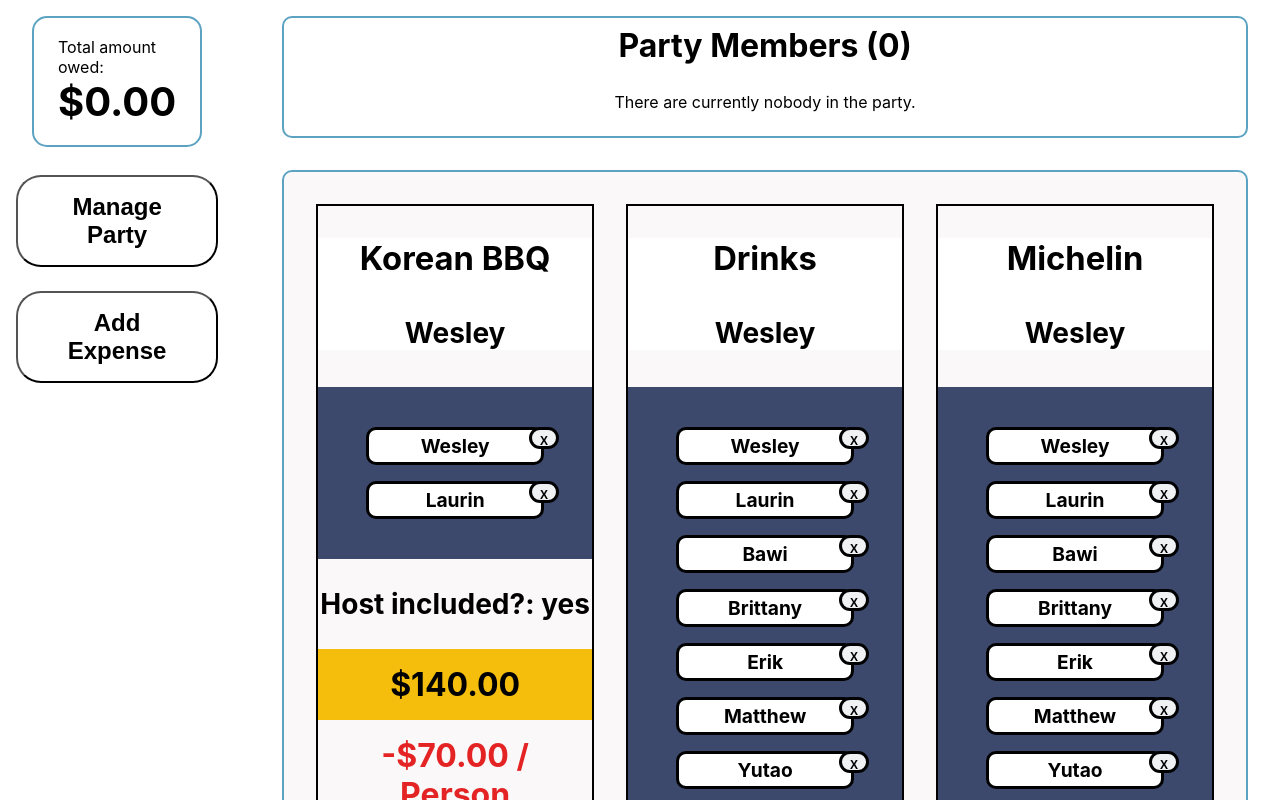
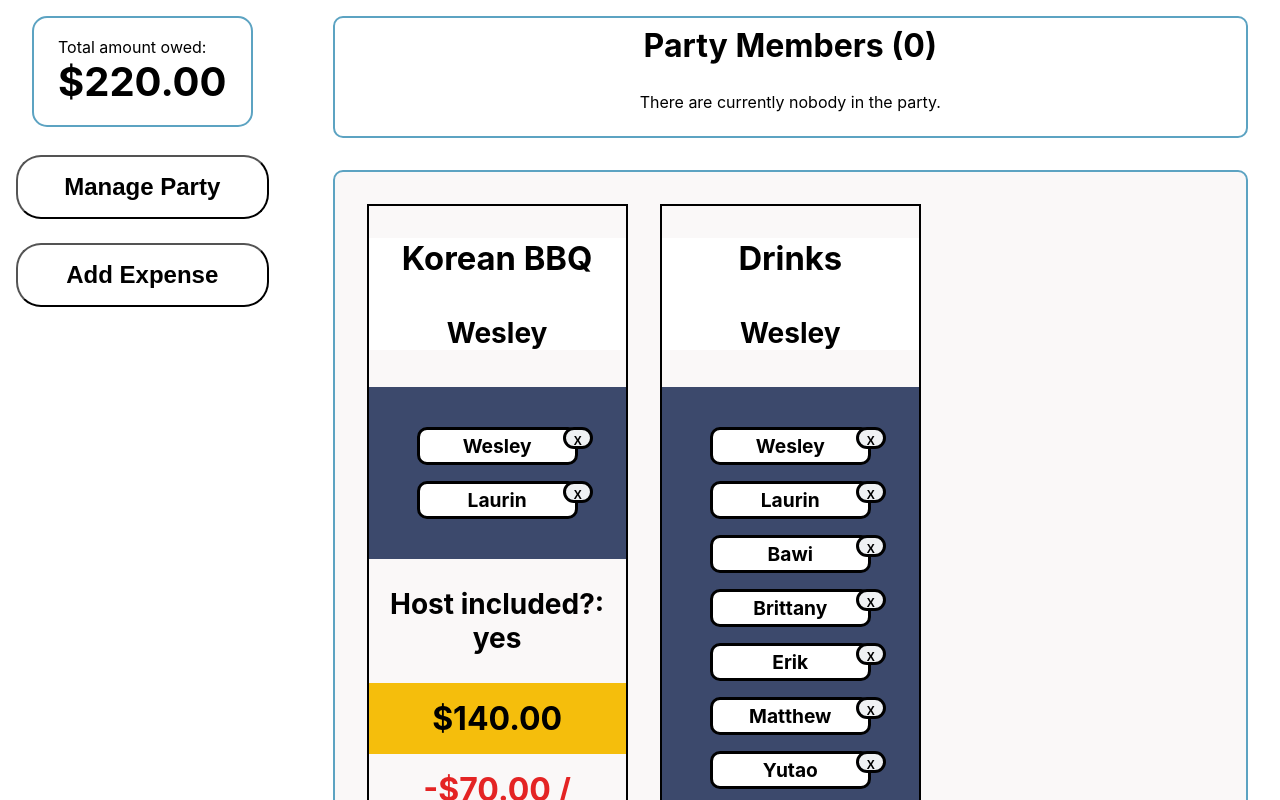
Before and after one commit to WesloTheWeb/SplitBillApp, a React (Create React App) app: page / in a window 1280 px wide. Shown: the top 800 px of the page. Built offline with nearby package versions, Linux system fonts and the light colour scheme.

Commit message:
Total amount is now a sum of all costs from the activity buckets

```diff
--- a/src/App.js
+++ b/src/App.js
@@ -30,7 +30,7 @@ function App() {
       }
       <nav >
         <TotalSum
-          amount={0.00}
+          // amount={0.00}
         />
         <Button
           title='Manage Party'
--- a/src/app/expenseSlice.js
+++ b/src/app/expenseSlice.js
@@ -13,13 +13,6 @@ const initialState = {
             expenseName: 'Drinks',
             personBeingPaid: 'Wesley',
             costs: 80,
-            payers: ['Wesley', 'Laurin', 'Bawi', 'Brittany', 'Erik', 'Matthew', 'Yutao', 'Raymond', 'Hien'],
-            hostAsParticipant: true,
-        },
-        {
-            expenseName: 'Michelin',
-            personBeingPaid: 'Wesley',
-            costs: 1500,
             payers: ['Wesley', 'Laurin', 'Bawi', 'Brittany', 'Erik', 'Matthew', 'Yutao', 'Raymond', 'Hien'],
             hostAsParticipant: true,
         },
--- a/src/containers/ActivityItem/ActivityItem.js
+++ b/src/containers/ActivityItem/ActivityItem.js
@@ -16,7 +16,9 @@ const ActivityItem = ({ title, personPaid, participants, includeHost, cost }) =>
                 {/* TODO: Should have its own state of participants separate from the party state */}
                 {participants?.map((person) => {
                     return (
-                        <NameTag name={person} />
+                        <NameTag
+                            key={person}
+                            name={person} />
                     )
                 })}
             </section>
--- a/src/containers/Expenses/Expenses.js
+++ b/src/containers/Expenses/Expenses.js
@@ -9,13 +9,12 @@ const Expenses = () => {
 
     const expenses = useSelector((state) => state.expense.expenses)
 
-    console.log(expenses)
-
     return (
         <section className={expenseGrid}>
             {expenses?.map((activity) => {
                 return (
                     <ActivityItem
+                        key={activity.expenseName}
                         title={activity.expenseName}
                         personPaid={activity.personBeingPaid}
                         cost={activity.costs}
--- a/src/containers/TotalSum/TotalSum.js
+++ b/src/containers/TotalSum/TotalSum.js
@@ -1,16 +1,29 @@
 import React from 'react';
+import { useSelector } from 'react-redux';
 import classes from './TotalSum.module.scss';
 
 const { totalContainer, number } = classes;
 
-const TotalSum = ({ amount, edit }) => {
+const TotalSum = () => {
+
+    const totalAmountOwed = useSelector((state) => (state.expense))
+
+    const sum = Object.values(totalAmountOwed.expenses).reduce((acc, cV) => {
+        return acc + cV.costs;
+    }, 0);
+
+    const sanitizeString = (str) => {
+        return str.toString().replace(/\B(?=(\d{3})+(?!\d))/g, ',');
+    }
+
     return (
         <>
             <div className={totalContainer}>
                 <p>
                     Total amount owed:
                 </p>
-                <span className={number}>${Math.round((amount * 100) / 100).toFixed(2)}</span>
+                {/* {sum} */}
+                <span className={number}>${sanitizeString(sum.toFixed(2))}</span>
             </div>
         </>
     );
```
